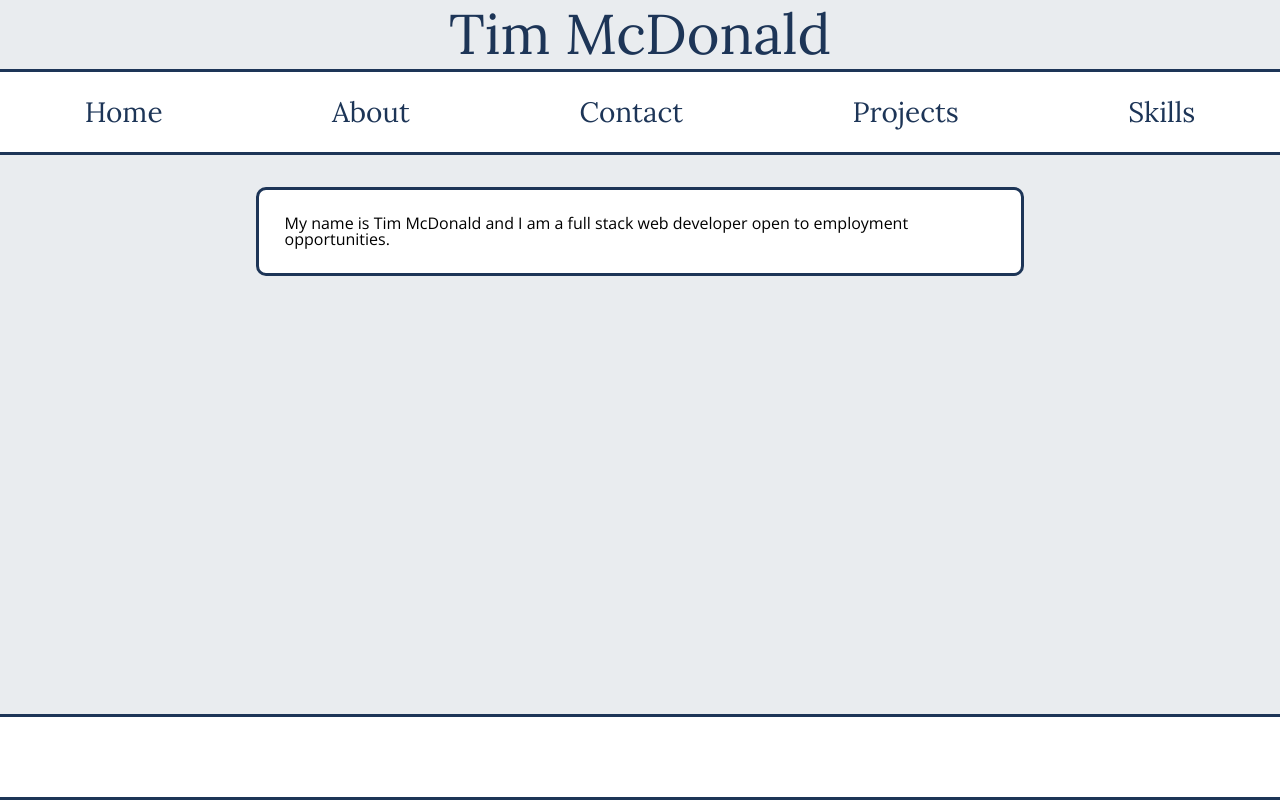
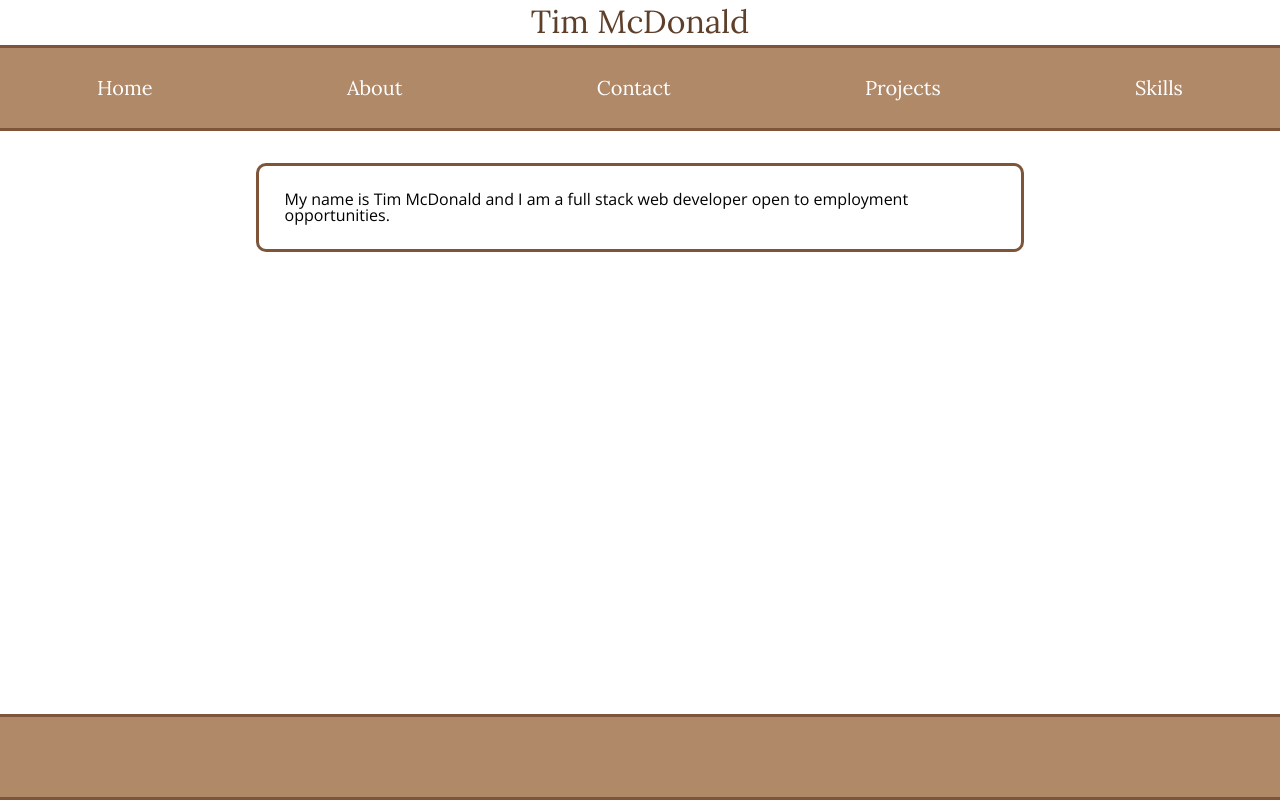
Before and after one commit to timotheemcdonald/react-portfolio, a React (Create React App) app: page / in a window 1280 px wide. Built offline with nearby package versions, Linux system fonts and the light colour scheme.

Commit message:
changed color from blue to brown

```diff
--- a/src/App.js
+++ b/src/App.js
@@ -15,7 +15,7 @@ display:flex;
 justify-content:center;
 margin-top: 0.50%;
 margin-bottom: 0.50%;
-background-color:#e9ecef;`
+`
 
 function App() {
   return (
--- a/src/components/Home.js
+++ b/src/components/Home.js
@@ -9,12 +9,10 @@ align-items:center;
 margin: auto;
 padding:2%;
 margin-top:2.5%;
-border: 3px solid #1d3557;
+border: 3px solid #7f5539;
 margin-left:20%;
 margin-right:20%;
 border-radius:10px;
-background-color:white;
-
 `
 
 
--- a/src/index.css
+++ b/src/index.css
@@ -39,7 +39,6 @@ body {
   line-height: 1;
   box-sizing: border-box;
   font-family: 'Open Sans', sans-serif;
-  background-color:#e9ecef;
 }
 ol, ul {
 	list-style: none;
@@ -59,31 +58,28 @@ table {
 
 h1, h2, h3 {
   font-family: 'Lora', serif;
-  color: #1d3557;
+  color: #5e3f2a;
 }
 
 h1 {
-  font-size: 3.5rem;
+  font-size: 2rem;
 }
 
 header a {
   text-decoration:none;
-  color: #1d3557;
+  color: white;
   font-family: 'Lora', serif;
-  font-size: 1.75rem;
+  font-size: 1.25rem;
   position:relative;
 }
 
-header a:hover {
-  font-weight:600;
-}
 
 header a::after{
   content:"";
   position: absolute;
   width:100%;
   height:.15rem;
-  background: #1d3557;
+  background: #7f5539;
  bottom:0;
  left:0;
  transform: scaleX(0);
@@ -96,16 +92,15 @@ header a:hover::after {
 
 
 .hl {
-    border-bottom: 3px solid #1d3557;
+    border-bottom: 3px solid #7f5539;
     width: 75%
 }
 
 header {
-  border-bottom: 3px solid #1d3557;
-  border-top: 3px solid #1d3557;
-  background-color:white;
+  border-bottom: 3px solid #7f5539;
+  border-top: 3px solid #7f5539;
+  background-color:#b08968;
   width: 100%;
-  color:#1d3557;
   min-height:10vh;
 display:flex;
 justify-content:space-around;
@@ -114,12 +109,11 @@ align-items:center;
 }
 
 footer {
-  border-bottom: 3px solid #1d3557;
-  border-top: 3px solid #1d3557;
-  background-color:white;
+  border-bottom: 3px solid #7f5539;
+  border-top: 3px solid #7f5539;
+  background-color:#b08968;
   width: 100%;
   min-height:10vh;
-  color:#1d3557;
 display:flex;
 justify-content:space-around;
 align-items:center;
```
